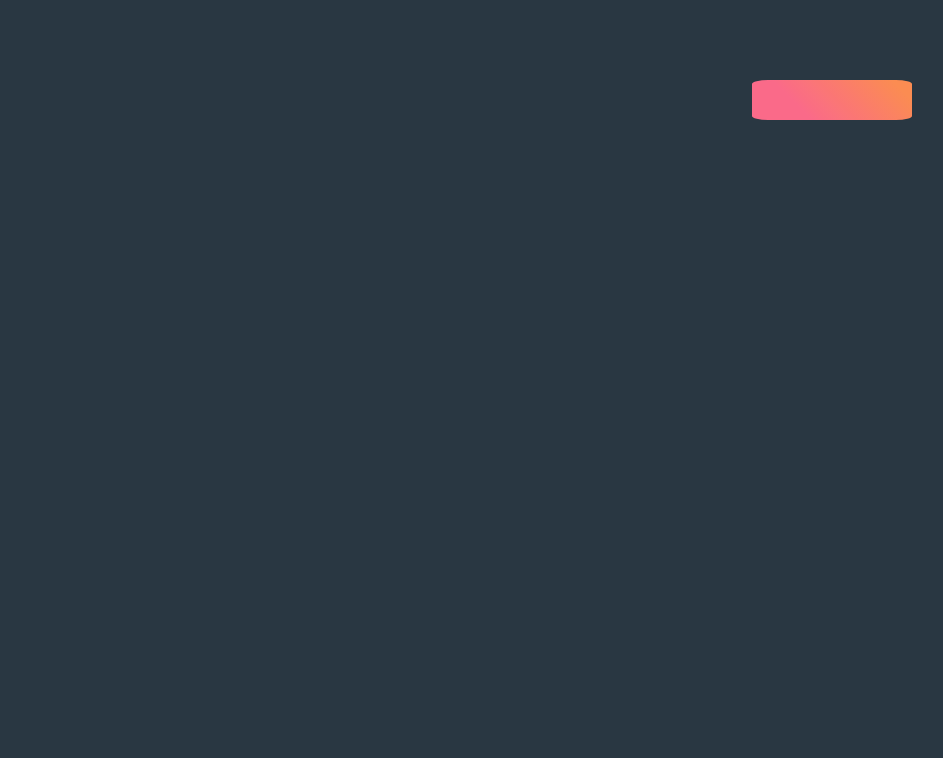
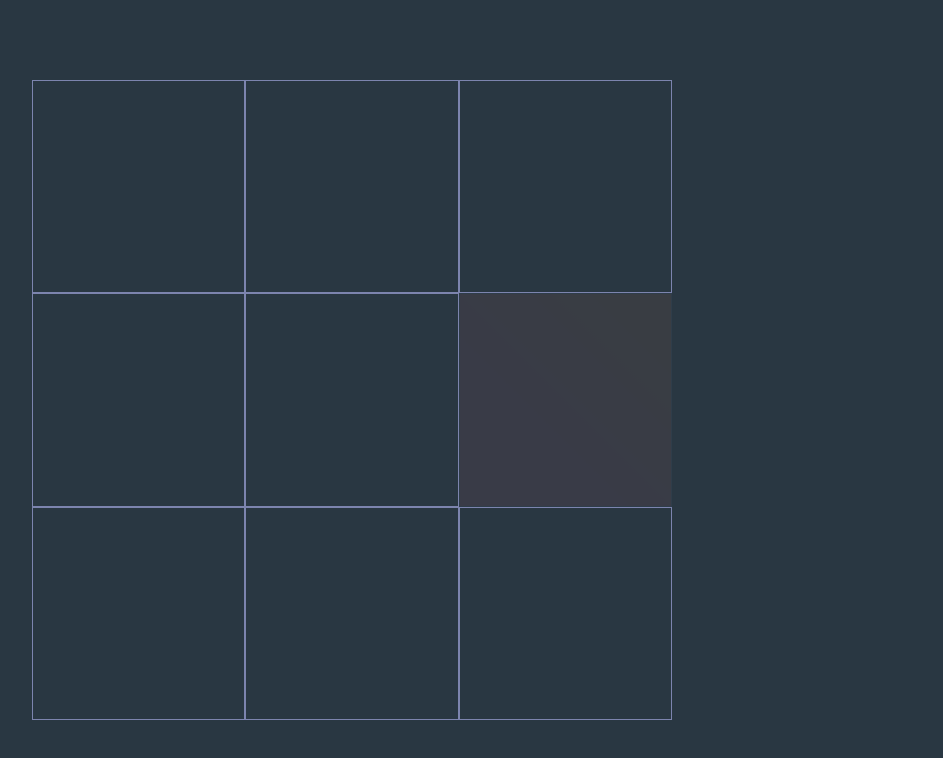
Before and after one commit to yuri-stepanov/n-back, a React app: page / in a window 1280 px wide. Shown: the top 758 px of the page, without its empty margins (288-1231 px from the left). Built offline with nearby package versions, Linux system fonts and the light colour scheme.

Commit message:
First draft version

```diff
--- a/src/components/App.js
+++ b/src/components/App.js
@@ -3,10 +3,6 @@ import 'typeface-roboto';
 import Game from './game';
 import './app.css';
 
-const App = () => (
-    <div className="app">
-        <Game />
-    </div>
-);
+const App = () => <Game />;
 
 export default App;
--- a/src/components/app.css
+++ b/src/components/app.css
@@ -1,5 +1,8 @@
+:root {
+    --background-color: #293742;
+}
 body {
     margin: 0;
     padding: 0;
-    background-color: #293742;
+    background-color: var(--background-color);
 }
--- a/src/components/game/Game.js
+++ b/src/components/game/Game.js
@@ -1,12 +1,14 @@
 import React, { Component } from 'react';
 import GlobalKeyDownHandler from 'components/common/GlobalKeyDownHandler';
+import { getNextItemIndex } from './gameLogic';
 import PlayGrid from './playGrid';
 import {
-    DEFAULT_ROUND_TIME,
+    DEFAULT_GAME_TICK_TIME,
     DEFAULT_NUMBER_OF_ROUNDS,
-    DIMENSION_SIZE,
+    DEFAULT_NUMBER_OF_CELLS,
     DEFAULT_DIFFICULTY,
 } from './gameConstants';
+import './game.css';
 // TODO: Use swipe to present user with UI controls
 
 const ENTER_CODE = 'Enter';
@@ -42,7 +44,7 @@ export default class Game extends Component {
 
     startGameTimer() {
         this.updateGameState();
-        this.timer = setInterval(this.updateGameState, DEFAULT_ROUND_TIME);
+        this.timer = setInterval(this.updateGameState, DEFAULT_GAME_TICK_TIME);
     }
 
     clearTimer() {
@@ -51,21 +53,9 @@ export default class Game extends Component {
 
     clearState() {}
 
-    getNextRandomCell() {
-        const { currentActiveCell } = this.state;
-        let nextActiveCell = -1;
-        do {
-            nextActiveCell = Math.floor(Math.random() * DIMENSION_SIZE);
-        } while (currentActiveCell === nextActiveCell);
-        return nextActiveCell;
-    }
-
     updateGameState() {
         const { currentRound, previousActiveCells, currentActiveCell } = this.state;
-        const nextActiveCell = this.getNextRandomCell();
-
-        console.log('current round: ' + (currentRound + 1));
-        console.log('current index: ' + nextActiveCell);
+        const nextActiveCell = getNextItemIndex(currentActiveCell, DEFAULT_NUMBER_OF_CELLS);
 
         this.setState({
             isCurrentCellGuessedCorrectly: false,
@@ -103,13 +93,14 @@ export default class Game extends Component {
 
     render() {
         return (
-            <main>
+            <main className="play-grid-container">
                 <GlobalKeyDownHandler onKeyDown={this.handlerKeyDown} />
                 <PlayGrid
                     activeCellIndex={this.state.currentActiveCell}
                     isCurrentCellGuessedCorrectly={this.state.isCurrentCellGuessedCorrectly}
                     onClick={this.processUserInput}
-                    dimensionSize={DIMENSION_SIZE}
+                    numberOfCells={DEFAULT_NUMBER_OF_CELLS}
+                    tickTime={DEFAULT_GAME_TICK_TIME}
                 />
             </main>
         );
--- a/src/components/game/cell/Cell.js
+++ b/src/components/game/cell/Cell.js
@@ -2,7 +2,7 @@ import React from 'react';
 import classNames from 'classnames';
 import './cell.css';
 
-export default function Cell({ isActive, isCorrect }) {
+export default function Cell({ isActive, isCorrect, tickTime }) {
     return (
         <div
             className={classNames('cell', { 'cell--active': isActive, 'cell--correct': isCorrect })}
--- a/src/components/game/cell/cell.css
+++ b/src/components/game/cell/cell.css
@@ -1,32 +1,30 @@
 .cell {
-    margin: 25%;
-    border-radius: 10%;
+    border: 1px solid #7c84ae;
+    background-color: var(--background-color);
 }
 
 .cell--active {
+    background: linear-gradient(45deg, #fe6b8b 30%, #ff8e53 90%);
+    opacity: 0;
     animation-name: pulse;
-    animation-duration: 2.5s;
+    animation-duration: var(--tick-time);
     animation-iteration-count: 1;
 }
 
 .cell--active.cell--correct {
-    animation-name: none;
     background: linear-gradient(45deg, #1d976c 30%, #93f9b9 90%);
 }
 
 @keyframes pulse {
     0% {
-        background: linear-gradient(45deg, #fe6b8b 30%, #ff8e53 90%);
         opacity: 0;
     }
 
     75% {
-        background: linear-gradient(45deg, #fe6b8b 30%, #ff8e53 90%);
         opacity: 1;
     }
 
     100% {
-        background: linear-gradient(45deg, #fe6b8b 30%, #ff8e53 90%);
         opacity: 0;
     }
 }
--- /dev/null
+++ b/src/components/game/game.css
@@ -0,0 +1,5 @@
+.play-grid-container {
+    height: 100vh;
+    display: flex;
+    margin: auto;
+}
--- a/src/components/game/gameConstants.js
+++ b/src/components/game/gameConstants.js
@@ -1,4 +1,4 @@
-export const DIMENSION_SIZE = 4;
+export const DEFAULT_NUMBER_OF_CELLS = 9;
 export const DEFAULT_DIFFICULTY = 2;
-export const DEFAULT_ROUND_TIME = 3000;
+export const DEFAULT_GAME_TICK_TIME = 1500;
 export const DEFAULT_NUMBER_OF_ROUNDS = 10;
--- /dev/null
+++ b/src/components/game/gameLogic.js
@@ -0,0 +1,7 @@
+export function getNextItemIndex(currentActiveItem, totalNumberOfItems) {
+    let nextActiveItem = -1;
+    do {
+        nextActiveItem = Math.floor(Math.random() * totalNumberOfItems);
+    } while (currentActiveItem === nextActiveItem);
+    return nextActiveItem;
+}
--- a/src/components/game/playGrid/PlayGrid.js
+++ b/src/components/game/playGrid/PlayGrid.js
@@ -9,7 +9,8 @@ export default class PlayGrid extends Component {
             activeCellIndex,
             isCurrentCellGuessedCorrectly,
             numberOfDimensions,
-            dimensionSize,
+            numberOfCells,
+            tickTime,
             onClick,
         } = this.props;
         return (
@@ -17,16 +18,24 @@ export default class PlayGrid extends Component {
                 onClick={onClick}
                 className="play-grid"
                 style={{
-                    '--dimension-size': dimensionSize,
+                    '--tick-time': `${tickTime}ms`,
+                    '--dimension-size': Math.sqrt(numberOfCells),
                 }}
             >
-                {Array(dimensionSize)
+                {Array(numberOfCells)
                     .fill()
                     .map((value, index) => index)
                     .map(cellIndex => {
                         const isActive = activeCellIndex === cellIndex;
                         const isCorrect = isActive && isCurrentCellGuessedCorrectly;
-                        return <Cell key={cellIndex} isActive={isActive} isCorrect={isCorrect} />;
+                        return (
+                            <Cell
+                                key={cellIndex}
+                                isActive={isActive}
+                                isCorrect={isCorrect}
+                                tickTime={tickTime}
+                            />
+                        );
                     })}
             </div>
         );
--- a/src/components/game/playGrid/playGrid.css
+++ b/src/components/game/playGrid/playGrid.css
@@ -1,7 +1,9 @@
 .play-grid {
+    max-width: 940px;
+    height: 80vmin;
+    width: 80vmin;
     display: grid;
-    width: 100vw;
-    height: 100vh;
+    margin: auto;
     grid-template-columns: repeat(var(--dimension-size), 1fr);
     grid-template-rows: repeat(var(--dimension-size), 1fr);
 }
```
